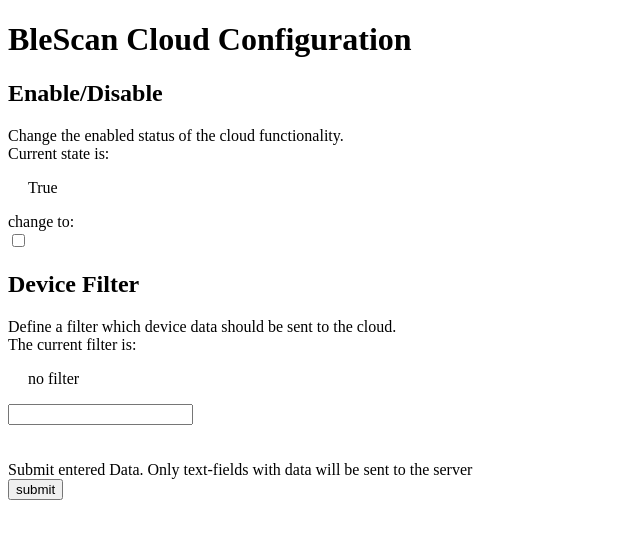
After one commit to Crowd-Management-Japan/blescan-backend, a Flask app: page /config/cloud in a window 1280 px wide. The commit adds this page. Shown: the top 539 px of the page, without its empty margins (0-640 px from the left). Run offline with Flask 3, Linux system fonts and the light colour scheme.

Commit message:
add cloud page and config system

```diff
--- a/app/cloud/cloud_service.py
+++ b/app/cloud/cloud_service.py
@@ -47,7 +47,7 @@ class CloudService:
 
         devID = data['id']
 
-        device_filter = Configs.CloudConfig.DEVICES_TO_SEND
+        device_filter = Configs.CloudConfig.DEVICE_FILTER
 
         if device_filter and devID not in device_filter:
             logging.debug(f"device {devID} not in cloud device filter ({device_filter})")
--- /dev/null
+++ b/app/config/routes.py
@@ -0,0 +1,75 @@
+from flask import Blueprint, request, jsonify, render_template, redirect, url_for, make_response
+import json
+from jsonschema import validate, ValidationError
+import logging
+from ..data import DataReceiver
+import sqlalchemy
+from sqlalchemy import func
+import app.util as util
+import pandas as pd
+from flask_login import login_required
+import datetime
+
+from app.config import Configs
+
+config_bp = Blueprint('config', __name__)
+
+
+with open('app/config/schemas.json', 'r') as schemas_file:
+    _schemas = json.load(schemas_file)
+
+#################
+#
+# Data Endpoints
+# v  v  v  v  v  v
+#
+################
+
+@config_bp.route('/cloud/update', methods=['POST'])
+def update_config():
+    data = request.get_json()
+    logging.debug(data)
+
+    try:
+        validate(data, _schemas.get('cloud_config'))
+    except ValidationError as e:
+        logging.debug("validation error: ")
+        logging.debug(e)
+        return "Invalid format", 400
+
+    if data.get('device_filter', None):
+        data['device_filter'] = util.compact_string_to_int_list(data['device_filter'])
+
+    cfg = Configs.CloudConfig
+
+    logging.debug("device_filter".upper())
+
+    data = {k.upper(): v for k, v in data.items()}
+    cfg._from_dict(data)
+    cfg.save()
+
+
+    return "OK", 200
+
+
+#################
+#
+# Template Endpoints
+# v  v  v  v  v  v
+#
+################
+
+@config_bp.route('/')
+def index():
+    logging.debug(f"live: {Configs.CloudConfig}: {Configs.CloudConfig.DEVICE_FILTER}")
+
+    return render_template('config/main_page.html')
+
+@config_bp.route('/cloud')
+def cloud():
+    cfg = Configs.CloudConfig
+    data = {
+        'is_enabled': cfg.IS_ENABLED,
+        'current_filter': "no filter" if not cfg.DEVICE_FILTER else util.compact_int_list_string(cfg.DEVICE_FILTER)
+    }
+    return render_template('config/cloud.html', data=data)
--- /dev/null
+++ b/app/config/schemas.json
@@ -0,0 +1,13 @@
+{
+    "cloud_config": {
+        "type": "object",
+        "properties": {
+            "is_enabled": {
+                "type": "boolean"
+            },
+            "device_filter": {
+                "type": ["string", "null"]
+            }
+        }
+    }
+}
--- a/app/setup/routes.py
+++ b/app/setup/routes.py
@@ -79,7 +79,6 @@ def setup():
     last_config['zigbee']['ids'] = compact_int_list_string(last_config['zigbee']['ids'])
 
     last_config['locations'] = util.location_dict_to_string(last_config['locations'])
-    logging.debug(last_config['locations'])
 
 
     return render_template('setup/settings.html', config=last_config)
--- /dev/null
+++ b/app/templates/config/cloud.html
@@ -0,0 +1,102 @@
+<!DOCTYPE html>
+<html lang="en">
+
+<head>
+    <meta charset="UTF-8">
+    <title>BleScan</title>
+</head>
+
+<body>
+    <h1>BleScan Cloud Configuration</h1>
+    <div>
+
+        <div>
+            <h2>Enable/Disable</h2>
+            Change the enabled status of the cloud functionality. <br>
+            Current state is: <br>
+            <p style="text-indent: 20px;">
+            {{data.is_enabled}}
+            </p>
+
+            change to: <br>
+            <input type="checkbox" id="chbx_enable" name="chbx_enable"
+            {% if data.is_enable %}
+            checked
+            {% endif %}
+            >
+
+
+        </div>
+
+        <div>
+        <h2>Device Filter</h2>
+        Define a filter which device data should be sent to the cloud. <br>
+        The current filter is: <br>
+        <p style="text-indent: 20px;">{{data.current_filter}} </p>
+
+
+        <input type="text" id="cloud_filter" name="cloud_filter" value="{{data.current}}">
+
+        </div>
+
+        <br>
+        <br>
+
+        <label for="submit">Submit entered Data. Only text-fields with data will be sent to the server</label> <br>
+        <input type="submit" id="submit" value="submit" onclick="submitForm()">
+        <br>
+
+        <div id="result_div">
+
+        </div>
+    </div>
+
+    <script>
+
+        function setResult(result) {
+            text = "Failed";
+            if (result) {
+                text = "Success";
+            }
+            document.getElementById("result_div").appendChild(
+                document.createTextNode(text)
+            );
+        }
+
+        function submitForm() {
+
+            console.debug("submitting data");
+            document.getElementById("result_div").innerHTML = '';
+
+            device_filter = document.getElementById("cloud_filter").value;
+            if (device_filter === "") {
+                device_filter = null;
+            }
+
+            data = {
+                is_enabled: document.getElementById("chbx_enable").checked,
+                device_filter: device_filter
+            };
+
+            console.log("submitting data: ");
+            console.log(data);
+            fetch("/config/cloud/update", {
+                method: 'POST',
+                body: JSON.stringify(data),
+                headers: {
+                    'Accept': 'application/json',
+                    'Content-Type': 'application/json'
+                }
+            }).then(response => {
+                setResult(response.status == 200);
+            })
+
+        }
+
+
+
+    </script>
+
+</body>
+
+</html>
--- a/app/templates/index.html
+++ b/app/templates/index.html
@@ -10,7 +10,7 @@
     <h1>BleScan Controll Interface</h1>
     <div>
         <h2>Setup System</h2>
-        <button onclick="window.location.href='setup';">
+        <button onclick="window.location.href='config';">
             Create Configurations</button>
     </div>
 
--- a/blescan.py
+++ b/blescan.py
@@ -8,6 +8,7 @@ from flask.cli import with_appcontext
 from app.setup.routes import setup_bp
 from app.status.routes import status_bp
 from app.database.routes import db_bp
+from app.config.routes import config_bp
 from app.presentation.routes import presentation_bp
 import babel.dates as bdates
 from datetime import datetime
@@ -75,6 +76,7 @@ app.register_blueprint(setup_bp, url_prefix='/setup')
 app.register_blueprint(status_bp, url_prefix='/status')
 app.register_blueprint(presentation_bp, url_prefix='/data')
 app.register_blueprint(db_bp, url_prefix='/database')
+app.register_blueprint(config_bp, url_prefix='/config')
 
 # create command function
 @click.command(name='createadmin')
--- /dev/null
+++ b/res/config/cloud.json
@@ -0,0 +1,4 @@
+{
+  "DEVICE_FILTER": null,
+  "IS_ENABLED": true
+}
```
Also changed, not shown: app/config/cloud_config.py (+7 -3 lines), app/templates/config/main_page.html (added, +25 -0 lines).
